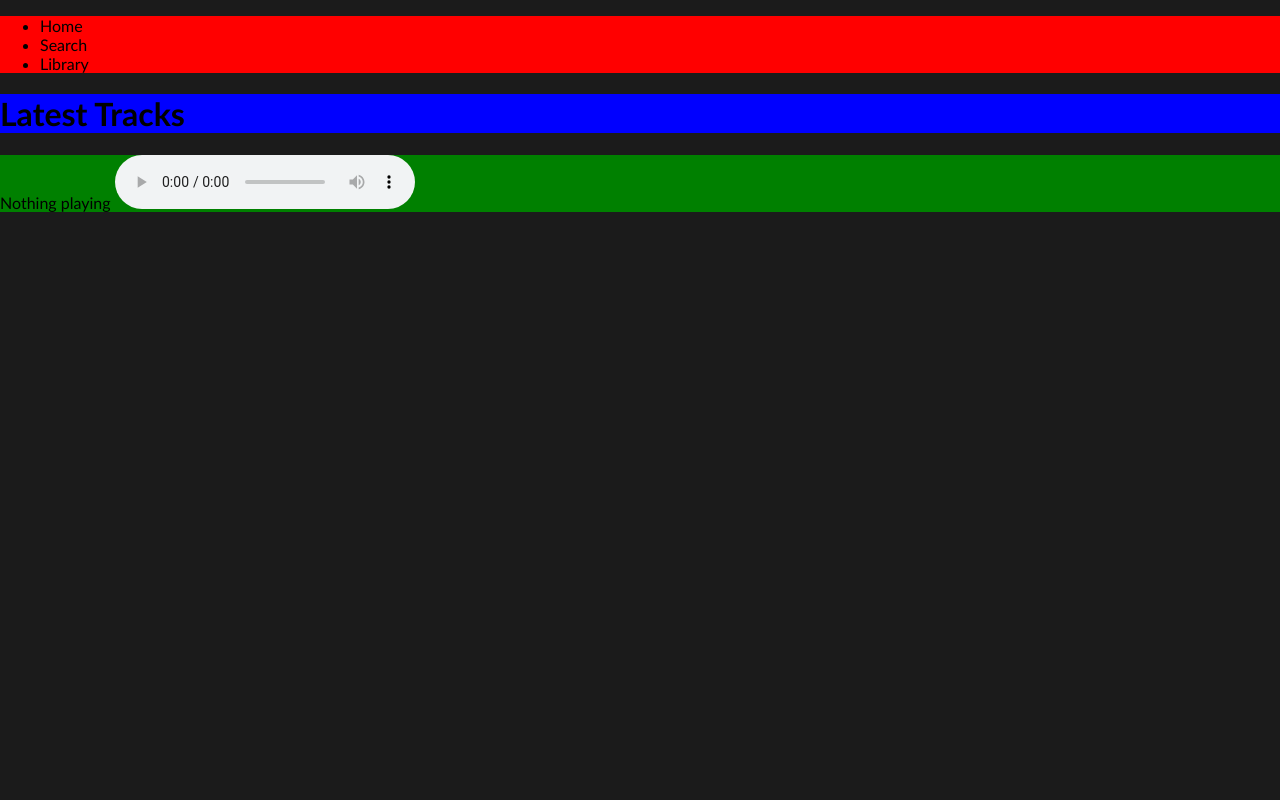
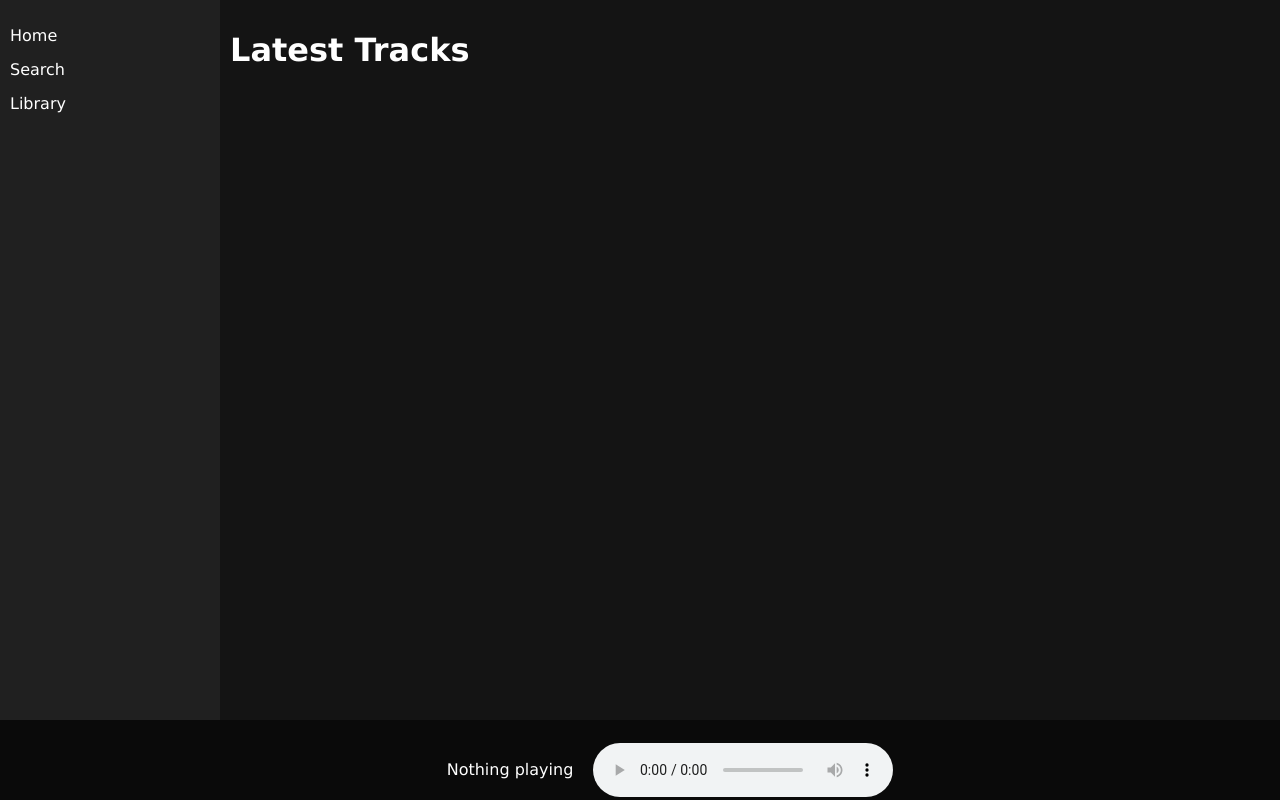
Before and after one commit to Jodus-Melodus/SoundWave, a plain HTML site: page index.html in a window 1280 px wide. Drawn offline with Linux system fonts and the light colour scheme; no server answers.

Commit message:
complete css

```diff
--- a/css/style.css
+++ b/css/style.css
@@ -1,17 +1,74 @@
 body {
     background-color: rgb(27, 27, 27);
     margin: 0;
-    font-family: 'Gill Sans', 'Gill Sans MT', Calibri, 'Trebuchet MS', sans-serif;
+    color: white;
+    font-family: 'Lucida Sans', 'Lucida Sans Regular', 'Lucida Grande', 'Lucida Sans Unicode', Geneva, Verdana, sans-serif;
+}
+
+.main-body {
+    display: flex;
 }
 
 .sidebar {
-    background-color: red;
+    background-color: rgb(32, 32, 32);
+    top: 0;
+    width: 200px;
+    padding: 10px;
+}
+
+.sidebar ul {
+    list-style: none;
+    padding: 0;
+}
+
+.sidebar li {
+    margin: 15px 0;
+    cursor: pointer;
 }
 
 .main-content {
-    background-color: blue;
+    background-color: rgb(20, 20, 20);
+    height: calc(100vh - 80px);
+    top: 0;
+    flex: 1;
+    padding: 10px;
 }
 
 .player {
-    background-color: green;
+    position: fixed;
+    background-color: rgb(10, 10, 10);
+    top: calc(100vh - 80px);
+    display: flex;
+    align-items: center;
+    justify-content: center;
+    padding: 20px;
+    width: 100vw;
 }
+
+.now-playing {
+    padding: 20px;
+}
+
+
+.track {
+    background-color: rgb(39, 39, 39);
+    display: flex;
+    align-items: center;
+    padding: 10px;
+    margin: 5px;
+    border-radius: 10px;
+}
+
+.track img {
+    width: 30px;
+    margin-right: 10px;
+    border-radius: 5px;
+}
+
+.track button {
+    width: 35px;
+    height: 35px;
+    border-radius: 17.5px;
+    margin-right: 20px;
+    border-style: none;
+}
--- a/index.html
+++ b/index.html
@@ -8,6 +8,7 @@
 </head>
 
 <body>
+    <div class="main-body">
         <div class="sidebar">
             <ul>
                 <li>Home</li>
@@ -15,18 +16,15 @@
                 <li>Library</li>
             </ul>
         </div>
-
         <div class="main-content">
             <h1>Latest Tracks</h1>
             <div id="tracks"></div>
         </div>
-
-
+    </div>
     <div class="player">
         <span id="now-playing" class="now-playing">Nothing playing</span>
         <audio id="audioPlayer" controls></audio>
     </div>
-
     <script type="module" src="js/api.js"></script>
     <script type="module" src="js/ui.js"></script>
     <script type="module" src="js/player.js"></script>
--- a/js/app.js
+++ b/js/app.js
@@ -12,4 +12,4 @@ async function loadHome() {
     }
 }
 
-// loadHome();
+loadHome();
--- a/js/ui.js
+++ b/js/ui.js
@@ -4,9 +4,9 @@ export function renderTrack(track) {
   const div = document.createElement("div");
   div.className = "track";
   div.innerHTML = `
-    <img src="${track.album_image}" width="50" alt="cover">
+    <button>▶</button>
+    <img src="${track.album_image}">
     <span>${track.name} - ${track.artist_name}</span>
-    <button>Play</button>
   `;
   div.querySelector("button")?.addEventListener("click", () => playTrack(track));
   return div;
```
Lines whose indentation alone changed are shown as unchanged.
